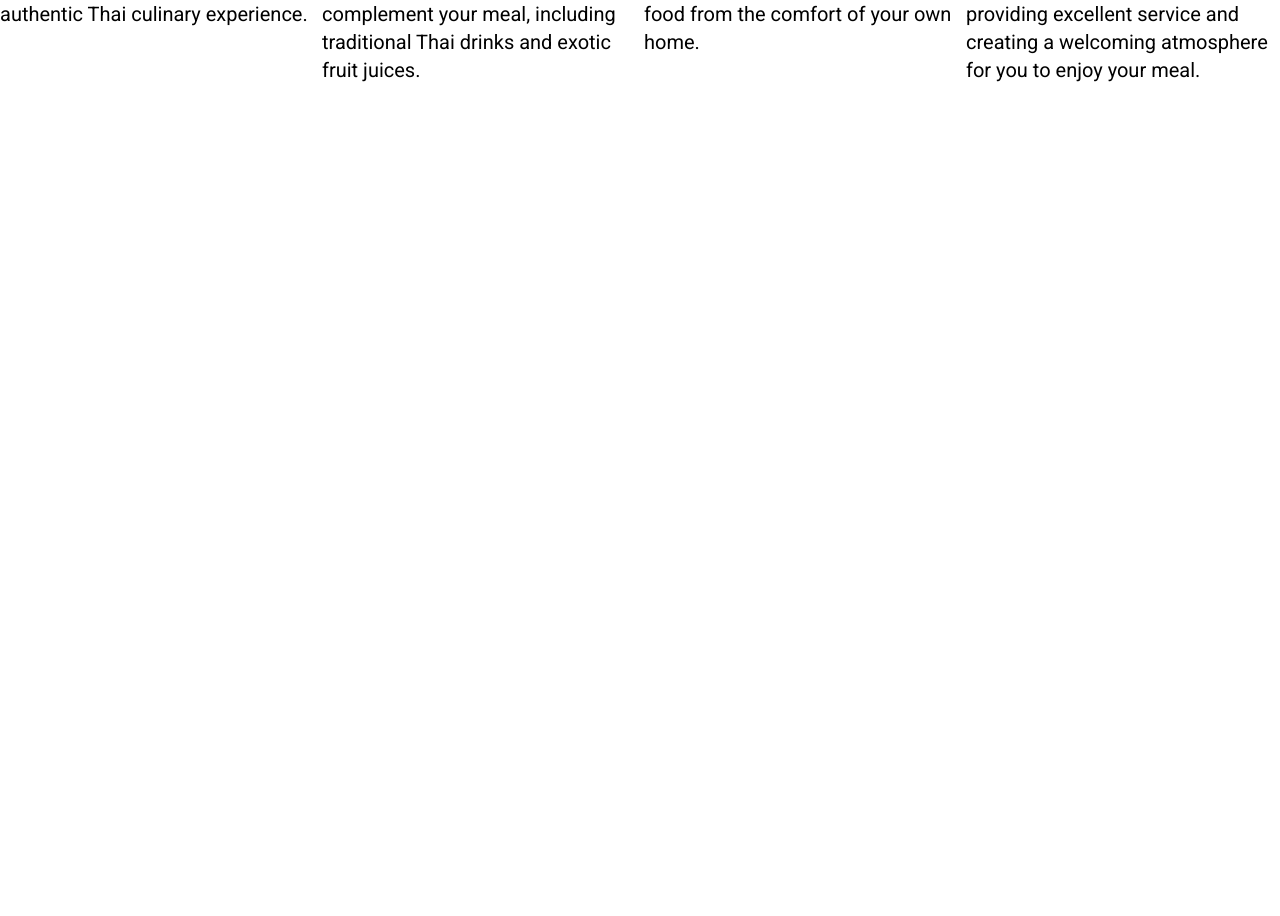
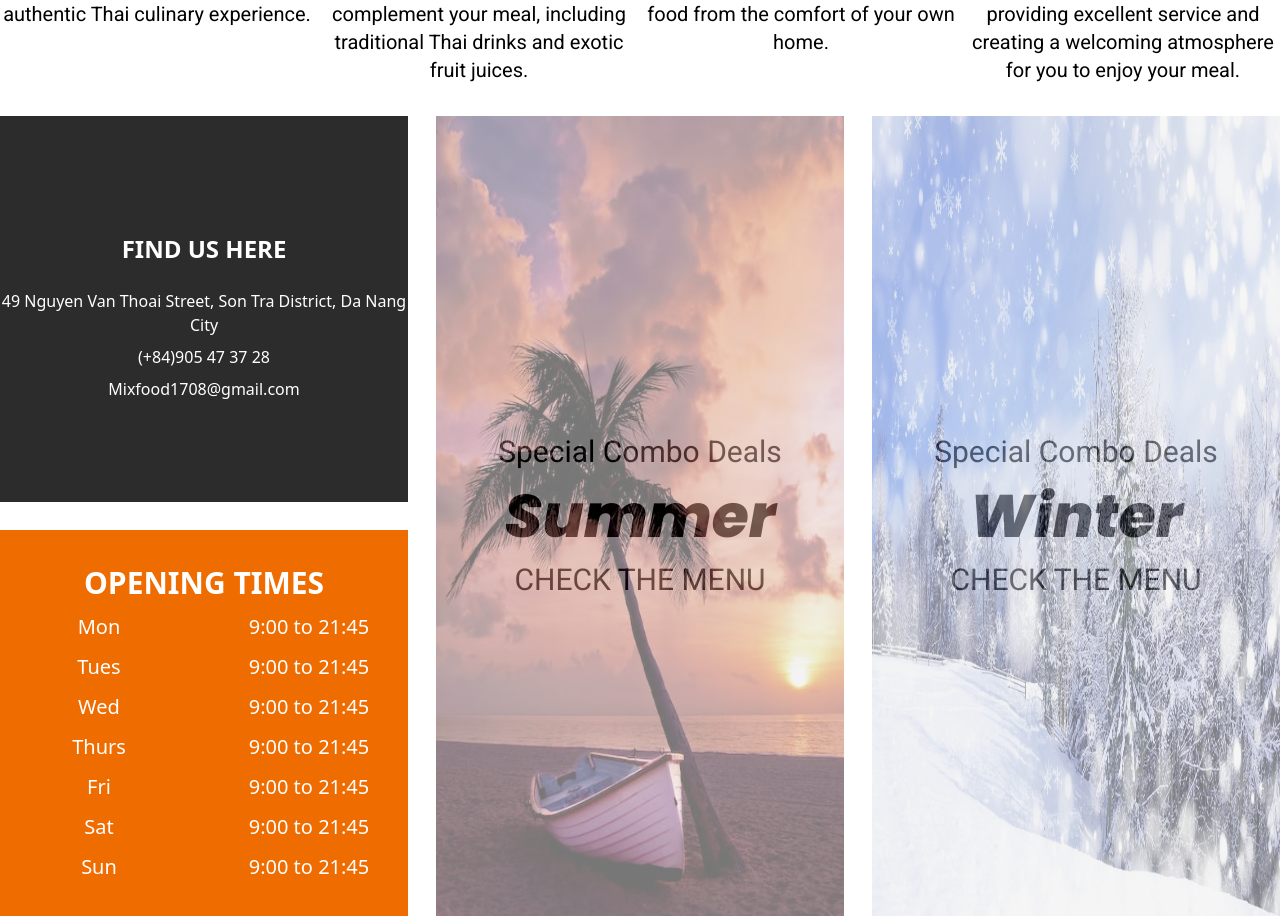
Before and after one commit to Tony810-max/mixfood-v2, a React (Create React App) app: page / in a window 1280 px wide. Shown: the part 2850-3766 px from the top of the page. Before the commit the page ends 3432 px from the top, so only its background shows below. Built offline with nearby package versions, Linux system fonts and the light colour scheme.

Commit message:
section our sevice

```diff
--- a/src/App.scss
+++ b/src/App.scss
@@ -11,4 +11,5 @@
   --primary-color: #ef6c00;
   --secondary-color: #e53935;
   --white-color: #fff;
+  --black-color: #000;
 }
--- a/src/components/OurSevice/index.jsx
+++ b/src/components/OurSevice/index.jsx
@@ -4,7 +4,7 @@ import React from 'react';
 
 export default function OurSevice({ Icon, content, number, Color }) {
   return (
-    <div className="">
+    <div className="text-center">
       <Icon size={number} color={Color} className="m-auto" />
       <span className="  text-xl font-Roboto-font py-2">{content}</span>
     </div>
--- /dev/null
+++ b/src/components/OurSevicesCard/index.jsx
@@ -0,0 +1,37 @@
+/* eslint-disable react/prop-types */
+import React, { useState } from 'react';
+import { Link } from 'react-router-dom';
+
+export default function OurSevicesCard({ image, title, content, check }) {
+  const [hover, setHover] = useState(false);
+  return (
+    <div className="lg:row-span-2 relative flex items-center justify-center">
+      <img src={image} alt="" className="h-full w-full" />
+      <div className="absolute bg-[#eee] opacity-50 w-full h-full">
+        <div className="flex flex-col items-center justify-center h-full gap-4">
+          <span className="text-[--black-color] font-Roboto-font text-xl lg:text-3xl">
+            {title}
+          </span>
+          <span className="text-[--black-color] font-extrabold font-poppins-font text-5xl lg:text-6xl italic">
+            {content}
+          </span>
+          <Link
+            to={'/'}
+            className="no-underline relative hover:animate-translate-X"
+            onMouseEnter={() => setHover(true)}
+            onMouseLeave={() => setHover(false)}
+          >
+            <span className="text-[--black-color]  font-Roboto-font text-xl lg:text-3xl hover:text-[--primary-color] ">
+              {check}
+              <div
+                className={`absolute left-0 w-0 h-1 bg-[--secondary-color] transition-all duration-1000 ease-in-out ${
+                  hover ? 'w-full' : ''
+                }`}
+              />
+            </span>
+          </Link>
+        </div>
+      </div>
+    </div>
+  );
+}
--- /dev/null
+++ b/src/pages/HomePage/components/OurSeviceSection/OpenningHours/index.jsx
@@ -0,0 +1,25 @@
+import React from 'react';
+
+export default function OpenningHours() {
+  return (
+    <div className="bg-[--primary-color] grid grid-cols-2 text-center content-center gap-3">
+      <span className="col-span-2 text-[--white-color] text-3xl font-extrabold">
+        OPENING TIMES
+      </span>
+      <span className="text-[--white-color] text-xl">Mon</span>
+      <span className="text-[--white-color] text-xl">9:00 to 21:45</span>
+      <span className="text-[--white-color] text-xl">Tues</span>
+      <span className="text-[--white-color] text-xl">9:00 to 21:45</span>
+      <span className="text-[--white-color] text-xl">Wed</span>
+      <span className="text-[--white-color] text-xl">9:00 to 21:45</span>
+      <span className="text-[--white-color] text-xl">Thurs</span>
+      <span className="text-[--white-color] text-xl">9:00 to 21:45</span>
+      <span className="text-[--white-color] text-xl">Fri</span>
+      <span className="text-[--white-color] text-xl">9:00 to 21:45</span>
+      <span className="text-[--white-color] text-xl">Sat</span>
+      <span className="text-[--white-color] text-xl">9:00 to 21:45</span>
+      <span className="text-[--white-color] text-xl">Sun</span>
+      <span className="text-[--white-color] text-xl">9:00 to 21:45</span>
+    </div>
+  );
+}
--- /dev/null
+++ b/src/pages/HomePage/components/OurSeviceSection/OurContact/index.jsx
@@ -0,0 +1,16 @@
+import React from 'react';
+
+export default function OurContact() {
+  return (
+    <div className="bg-[#2c2c2c] flex flex-col justify-center items-center">
+      <span className="text-white text-2xl font-extrabold py-5">
+        FIND US HERE
+      </span>
+      <span className="text-white py-1 text-center">
+        49 Nguyen Van Thoai Street, Son Tra District, Da Nang City
+      </span>
+      <span className="text-white py-1">(+84)905 47 37 28</span>
+      <span className="text-white py-1">Mixfood1708@gmail.com</span>
+    </div>
+  );
+}
--- a/src/pages/HomePage/components/OurSeviceSection/index.jsx
+++ b/src/pages/HomePage/components/OurSeviceSection/index.jsx
@@ -1,18 +1,24 @@
 import { Martini, Soup, Truck } from 'lucide-react';
 import React from 'react';
 import OurSevice from '../../../../components/OurSevice';
+import OurSevicesCard from '../../../../components/OurSevicesCard';
+import OurContact from './OurContact';
+import OpenningHours from './OpenningHours';
+
+import summer from '../../../../assets/images/OurSevice/summerImage.png';
+import winter from '../../../../assets/images/OurSevice/winterImage.jpg';
 
 export default function OurSeviceSection() {
   return (
-    <div className="min-h-[100vh] flex flex-col container  w-full mt-4">
+    <div className="min-h-[100vh] flex flex-col container w-full mt-4">
       <span className="font-dancing-script  text-center font-bold text-5xl py-8">
         OUR SERVICES
       </span>
-      <div className="grid grid-cols-4  grid-flow-col gap-2">
+      <div className="grid  lg:grid-cols-4  lg:grid-flow-col gap-2">
         <OurSevice
           Icon={Soup}
           number={50}
-          Color={'red'}
+          Color={'var(--primary-color)'}
           content={
             'We offer a variety of delicious and unique Thai dishes, providing an authentic Thai culinary experience.'
           }
@@ -21,7 +27,7 @@ export default function OurSeviceSection() {
         <OurSevice
           Icon={Martini}
           number={50}
-          Color={'red'}
+          Color={'var(--primary-color)'}
           content={
             'We also have a wide selection of refreshing beverages to complement your meal, including traditional Thai drinks and exotic fruit juices.'
           }
@@ -29,7 +35,7 @@ export default function OurSeviceSection() {
         <OurSevice
           Icon={Truck}
           number={50}
-          Color={'red'}
+          Color={'var(--primary-color)'}
           content={
             'With our efficient delivery service, you can enjoy your favorite Thai food from the comfort of your own home.'
           }
@@ -37,13 +43,28 @@ export default function OurSeviceSection() {
         <OurSevice
           Icon={Martini}
           number={50}
-          Color={'red'}
+          Color={'var(--primary-color)'}
           content={
             'For those who prefer dining in, our friendly staff is dedicated to providing excellent service and creating a welcoming atmosphere for you to enjoy your meal.'
           }
         />
       </div>
-      <div className=""></div>
+      <div className="min-h-[100vh] grid w-full lg:grid-cols-3 grid-rows-2 gap-7 mt-8">
+        <OurContact />
+        <OurSevicesCard
+          image={summer}
+          title={'Special Combo Deals'}
+          content={'Summer'}
+          check={'CHECK THE MENU'}
+        />
+        <OurSevicesCard
+          image={winter}
+          title={'Special Combo Deals'}
+          content={'Winter'}
+          check={'CHECK THE MENU'}
+        />
+        <OpenningHours />
+      </div>
     </div>
   );
 }
--- a/tailwind.config.js
+++ b/tailwind.config.js
@@ -12,12 +12,17 @@ module.exports = {
     extend: {
       animation: {
         'scale-up': 'scale-up 0.5s linear forwards',
+        'border-b-from-left': 'border-b-from-left 0.5s ease-in-out forwards',
       },
       keyframes: {
         'scale-up': {
           '0%': { transform: 'scale(1)', borderRadius: '0.75rem' },
           '50%': { transform: 'scale(1.05)', borderRadius: '1rem' },
           '100%': { transform: 'scale(1.1)', borderRadius: '1rem' },
+        },
+        'border-b-from-left': {
+          '0%': { 'border-width': '0%' },
+          '100%': { 'border-width': '100%' },
         },
       },
     },
```
Also changed, not shown: src/assets/images/OurSevice/summerImage.png (added), src/assets/images/OurSevice/winterImage.jpg (added).
